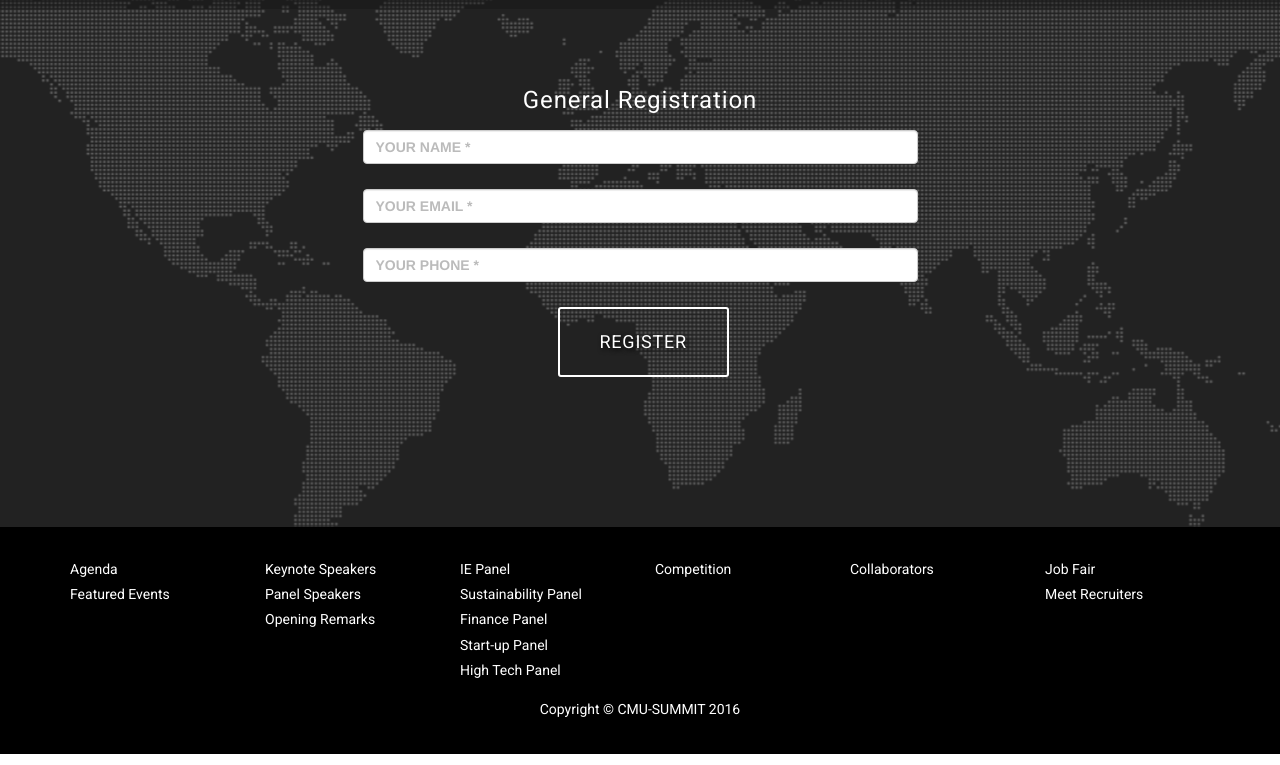
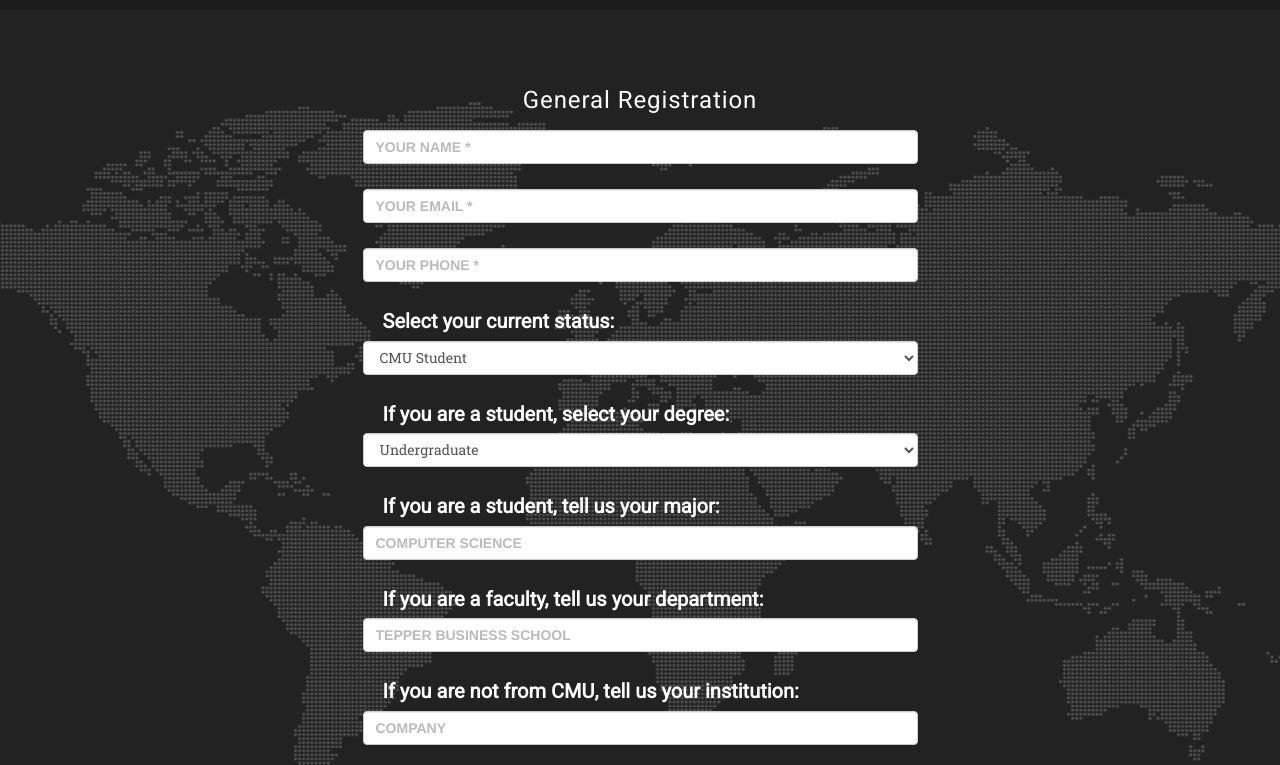
Before and after one commit to ziyunzamy/CMU-SUMMIT, a plain HTML site: page register.html in a window 1280 px wide. Shown: the part 65-830 px from the top of the page. Drawn offline with nearby package versions, Linux system fonts and the light colour scheme; a web font is replaced by a local one.

Commit message:
why am I doing all these

```diff
--- a/js/register.js
+++ b/js/register.js
@@ -11,11 +11,27 @@ $(function() {
             var name = $("input#name").val();
             var email = $("input#email").val();
             var phone = $("input#phone").val();
+            var role = $("select#role").val();
+            var degree = $("select#degree").val();
+            var major = $("input#major").val();
+            var department = $("input#department").val();
+            var institution = $("input#institution").val();
             var firstName = name; // For Success/Failure Message
             // Check for white space in name for Success/Fail message
             if (firstName.indexOf(' ') >= 0) {
                 firstName = name.split(' ').slice(0, -1).join(' ');
             }
+
+
+            console.log(name);
+            console.log(email);
+            console.log(phone);
+            console.log(role);
+            console.log(degree);
+            console.log(major);
+            console.log(department);
+            console.log(institution);
+
             $.ajax({
                 url: "././mail/contact_me.php",
                 type: "POST",
--- a/register.html
+++ b/register.html
@@ -54,7 +54,7 @@
                         <a href="agenda.html">AGENDA</a>
                     </li>
                     <li class="dropdown">
-                            <a href="#" class="active" class="dropdown-toggle" data-toggle="dropdown">SPEAKERS <i class="fa fa-angle-down"></i></a>
+                            <a href="#" class="dropdown-toggle" data-toggle="dropdown">SPEAKERS <i class="fa fa-angle-down"></i></a>
                             <ul class="dropdown-menu">
                                 <li><a href="opening_remarks.html">Opening Remarks</a></li>
                                 <li><a href="keynote_speakers.html">Keynote Speakers</a></li>
@@ -121,6 +121,38 @@
                                 <div class="form-group">
                                     <input type="tel" class="form-control" placeholder="Your Phone *" id="phone" required data-validation-required-message="Please enter your phone number.">
                                     <p class="help-block text-danger"></p>
+                                </div>
+                                <div class="form-group">
+                                    <label for="role">Select your current status:</label>
+                                    <select class="form-control" id="role">
+                                            <option>CMU Student</option>
+                                            <option>CMU Faculty</option>
+                                            <option>CMU Alumni</option>
+                                            <option>Non-CMU affiliate</option>
+                                    </select>
+                                </div>
+                                <div class="form-group">
+                                    <label for="degree">If you are a student, select your degree:</label>
+                                    <select class="form-control" id="degree">
+                                            <option>Undergraduate</option>
+                                            <option>Graduate</option>
+                                            <option>Doctor</option>
+                                            <option>Post Doc</option>
+                                    </select>
+                                </div>
+                                <div class="form-group">
+                                <label for="major">If you are a student, tell us your major:</label>
+                                    <input type="major" class="form-control" placeholder="Computer Science" id="major">
+                                </div>
+
+
+                                <div class="form-group">
+                                <label for="department">If you are a faculty, tell us your department:</label>
+                                    <input type="department" class="form-control" placeholder="Tepper Business School" id="department">
+                                </div>
+                                <div class="form-group">
+                                <label for="institution">If you are not from CMU, tell us your institution:</label>
+                                    <input type="company" class="form-control" placeholder="Company" id="institution">
                                 </div>
                             </div>
                             <div class="col-md-3"></div>
```
Also changed, not shown: js/register_job.js (+11 -2 lines), register_job.html (+27 -6 lines).
